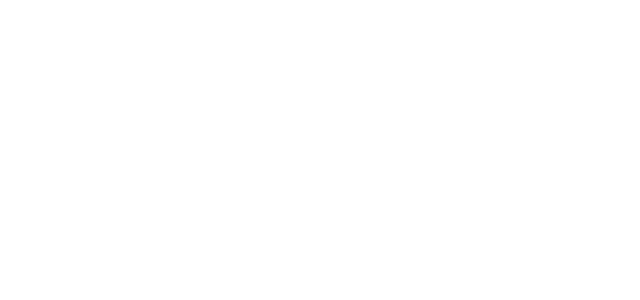
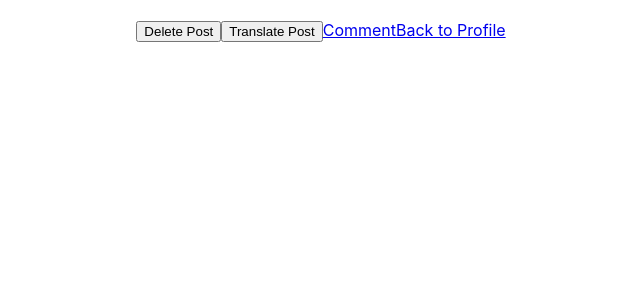
Before and after one commit to maiaduek/instahack, a React (Create React App) app in the folder frontend/f-end/: page /post/1 in a window 1280 px wide. Before the commit this address had no page. Shown: the top 300 px of the page, without its empty margins (319-959 px from the left). Built offline with nearby package versions, Linux system fonts and the light colour scheme; no server answers.

Commit message:
progress

```diff
--- a/frontend/f-end/src/App.js
+++ b/frontend/f-end/src/App.js
@@ -1,4 +1,3 @@
-import logo from './logo.svg';
 import './App.css';
 import {useState} from 'react';
 import { Routes, Route } from 'react-router-dom';
@@ -9,6 +8,8 @@ import Profile from './components/Profile';
 import EditInfo from './components/EditInfo';
 import CreatePost from './components/CreatePost';
 import ChangePassword from './components/ChangePassword';
+import PostDetails from './components/PostDetails';
+import CreateComment from './components/CreateComment';
 
 function App() {
   const [user, setUser] = useState('')
@@ -23,6 +24,8 @@ function App() {
         <Route path="/auth/edit-info" element={<EditInfo user={user} setUser={setUser}/>} />
         <Route path="/post/create-post" element={<CreatePost />} />
         <Route path="/auth/change-password" element={<ChangePassword />} />
+        <Route path="/post/:postId" element={<PostDetails />} />
+        <Route path="/post/:postId/create-comment" element={<CreateComment />} />
       </Routes>
     </div>
   );
--- /dev/null
+++ b/frontend/f-end/src/components/CreateComment.js
@@ -0,0 +1,12 @@
+import React from 'react'
+import { useParams } from 'react-router-dom';
+
+function CreateComment() {
+  return (
+    <div>
+
+    </div>
+  )
+}
+
+export default CreateComment
--- a/frontend/f-end/src/components/Login.js
+++ b/frontend/f-end/src/components/Login.js
@@ -6,6 +6,7 @@ function Login(props) {
   const [username, setUsername] = useState('');
   const [password, setPassword] = useState('');
   const [loggedIn, setLoggedIn] = useState(false);
+  const [error, setError] = useState('')
 
   const navigate = useNavigate();
 
@@ -20,7 +21,7 @@ function Login(props) {
       setLoggedIn(true);
       props.setUser(results.data)
     })
-    .catch(err => console.log("ERROR LOGGING IN", err))
+    .catch(err => setError(err.response.data.errorMessage))
   }
 
   useEffect(() => {
@@ -35,6 +36,7 @@ function Login(props) {
         <input placeholder="Username" value={username} onChange={e => setUsername(e.target.value)} />
         <input placeholder="Password" type="password" value={password} onChange={e => setPassword(e.target.value)} />
         <button type="submit">Login</button>
+        {error && <p>{error}</p>}
       </form>
     </div>
   )
--- /dev/null
+++ b/frontend/f-end/src/components/PostDetails.js
@@ -0,0 +1,101 @@
+import { useEffect, useState } from 'react';
+import { useParams, useNavigate, Link } from 'react-router-dom';
+import { get, post } from '../http/service';
+import axios from 'axios';
+
+function PostDetails() {
+  const { postId } = useParams();
+  const navigate = useNavigate();
+
+  const [userPost, setUserPost] = useState({});
+  const [user, setUser] = useState({});
+  const [translated, setTranslated] = useState(false)
+  const [translatedContent, setTranslatedContent] = useState('')
+
+  useEffect(() => {
+    get(`/post/${postId}`)
+    .then(results => {
+      setUserPost(results.data)
+    })
+    .catch(err => {
+      console.log("Error finding post: ", err.response)
+    })
+  }, [])
+
+  useEffect(() => {
+    get('/auth/loggedin')
+    .then(results => {
+      setUser(results.data)
+    })
+    .catch(err => console.log(err))
+  }, [])
+
+  const deletePost = (id) => {
+    post(`/post/delete-post/${id}`)
+    .then(results => {
+      navigate('/profile')
+    })
+    .catch(err => console.log(err))
+  }
+
+  const translate = () => {
+    get("/translate")
+      const languages = {
+        spanish: 'es',
+        hebrew: 'iw',
+        french: 'fr',
+        portuguese: 'pt',
+        chinese: 'zh-CN'
+      }
+      let targetLang = languages[user.preferredLang]
+      // console.log("USER P.LANG::", req.user.preferredLang)
+      if (!translated) {
+        var options = {
+          method: 'GET',
+          url: 'https://nlp-translation.p.rapidapi.com/v1/translate',
+          params: {text: `${userPost.content}`, to: targetLang, from: 'en'},
+          headers: {
+            'x-rapidapi-host': 'nlp-translation.p.rapidapi.com',
+            'x-rapidapi-key': 'a460bb0bd0msh814d08d164cd76bp1b1451jsn09211e97f6aa'
+          }
+        }
+      } else {
+        var options = {
+          method: 'GET',
+          url: 'https://nlp-translation.p.rapidapi.com/v1/translate',
+          params: {text: `${translatedContent}`, to: 'en', from: targetLang},
+          headers: {
+            'x-rapidapi-host': 'nlp-translation.p.rapidapi.com',
+            'x-rapidapi-key': 'a460bb0bd0msh814d08d164cd76bp1b1451jsn09211e97f6aa'
+          }
+        }
+      }
+      axios.request(options)
+      .then(async function (response) {
+        if (!translatedContent) {
+          setTranslatedContent(response.data.translated_text[targetLang])
+        } else {
+          setTranslatedContent('')
+        }
+        await console.log(response.data.translated_text[targetLang]);
+        setTranslated(!translated)
+      })
+      .catch(function (error) {
+        console.error(error);
+      });
+  }
+
+  return (
+    <div>
+      <h2>{userPost.caption}</h2>
+      <p>{translatedContent ? translatedContent : userPost.content}</p>
+      <p>{userPost.createdAt?.slice(0, 10)}</p>
+      <button onClick={() => deletePost(userPost._id)}>Delete Post</button>
+      <button onClick={translate}>Translate Post</button>
+      <Link to={`/post/${userPost._id}/create-comment`}>Comment</Link>
+      <Link to="/profile">Back to Profile</Link>
+    </div>
+  )
+}
+
+export default PostDetails;
--- a/frontend/f-end/src/components/Profile.js
+++ b/frontend/f-end/src/components/Profile.js
@@ -1,5 +1,5 @@
 import { useEffect, useState } from 'react'
-import { useNavigate } from 'react-router-dom'
+import { useNavigate, Link } from 'react-router-dom'
 import { get, post } from '../http/service'
 
 function Profile(props) {
@@ -29,18 +29,6 @@ function Profile(props) {
     }
   }, [logUserOut])
 
-  const deletePost = (id) => {
-    post(`/post/delete-post/${id}`)
-    .then(results => {
-      get(`/auth/loggedin`)
-      .then(results => {
-      setPosts(results.data.posts)
-      navigate('/profile')
-      })
-    })
-    .catch(err => console.log(err))
-  }
-
   const deleteUser = () => {
     post('/auth/delete')
     .then(results => {
@@ -61,9 +49,7 @@ function Profile(props) {
         posts.map((post, i) => {
             return (
               <div key={i}>
-                <p>{post.caption}</p>
-                <p>{post.content}</p>
-                <button onClick={() => deletePost(post._id)}>Delete Post</button>
+                <Link to={`/post/${post._id}`}>{post.caption}</Link>
               </div>
             )
           }) : ''
```
Also changed, not shown: 2 other files (tests, documents, lock files or other folders).
